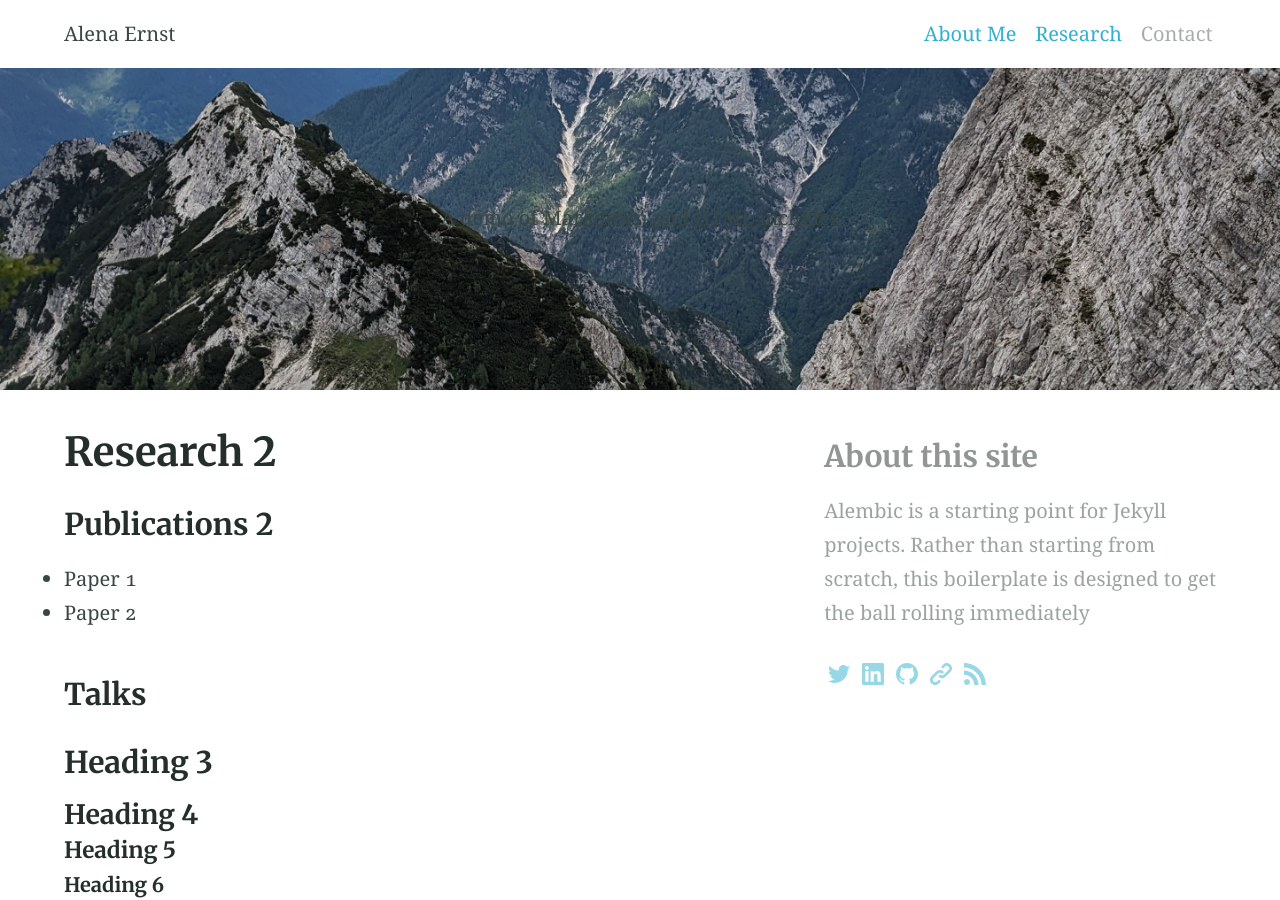
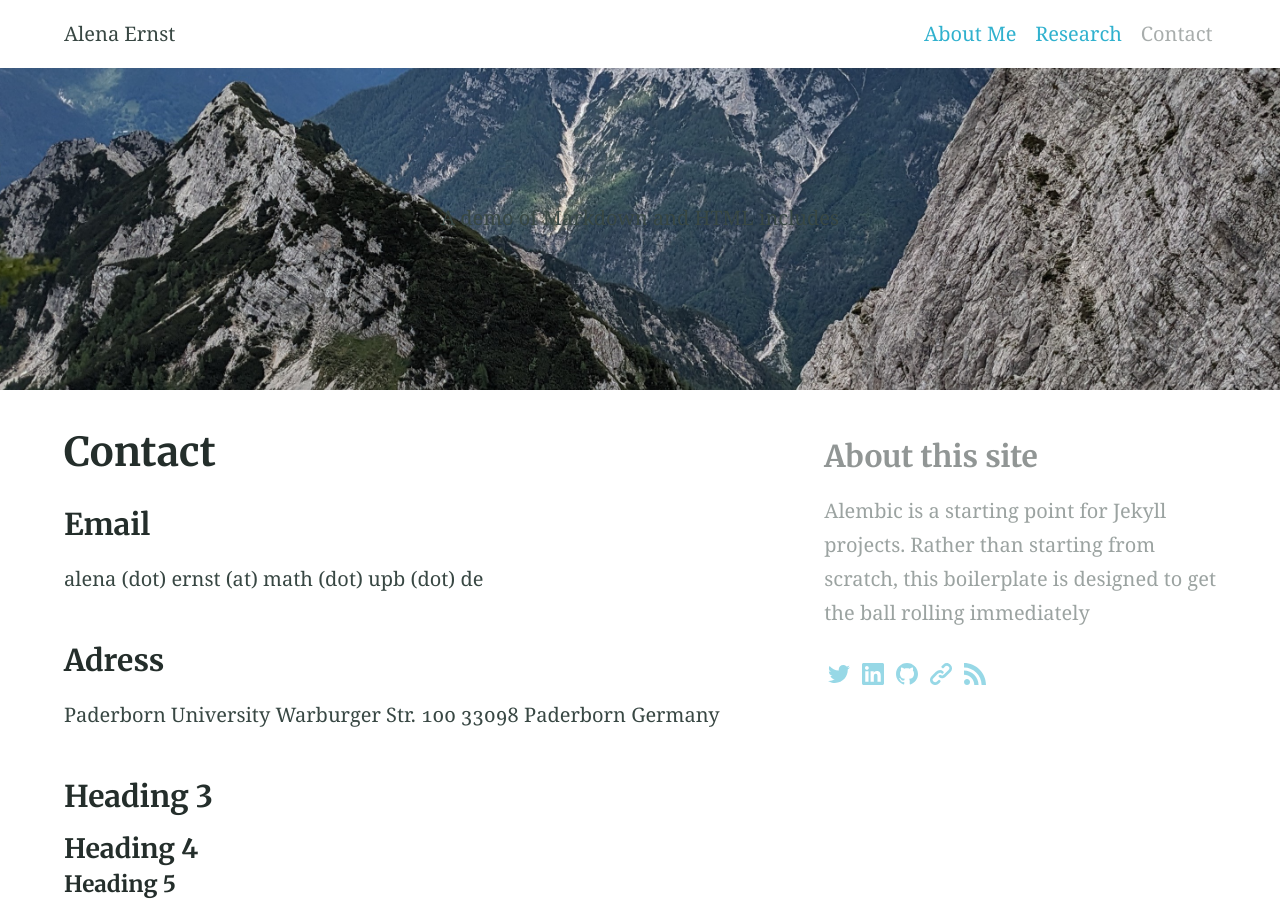
Before and after one commit to alenaernst/alenaernst.github.io, a Jekyll site: the page built from elements2.md, in a window 1280 px wide and 900 px high. Built offline with Jekyll 4.4.1, drawn with Linux system fonts in a browser that asks for light colours.

Commit message:
Update elements2.md

```diff
--- a/elements2.md
+++ b/elements2.md
@@ -1,5 +1,5 @@
 ---
-title: Research 2
+title: Contact
 feature_text: |
  A demo of Markdown and HTML includes
 feature_image: "/assets/my-picturecut3.jpg"
@@ -7,12 +7,17 @@ excerpt: "A demo of Markdown and HTML includes"
 aside: true
 ---
 
-### Publications 2
+### Email
 
-* Paper 1
-* Paper 2
+alena (dot) ernst (at) math (dot) upb (dot) de
 
-### Talks
+
+### Adress
+
+Paderborn University
+Warburger Str. 100
+33098 Paderborn
+Germany
 
 ### Heading 3
 
```
